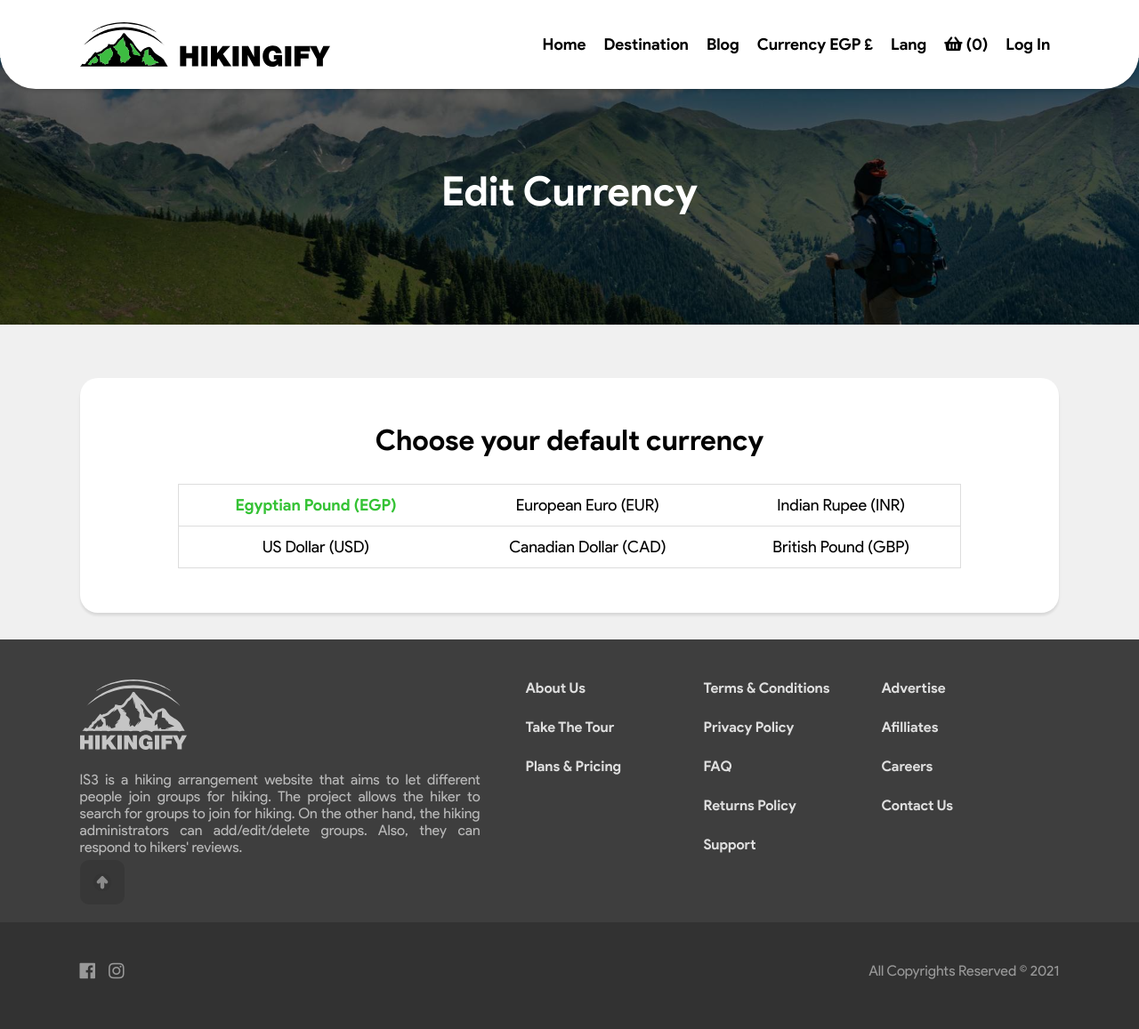
After one commit to xBodda/lets-hike, a PHP site: page /lets-hike/currency.php in a window 1280 px wide. The commit adds this page. Shown: the whole page at 89% size. Run offline with PHP 8.4, Linux system fonts and the light colour scheme; some libraries are stand-ins or nearby versions.

Commit message:
Added Currency.php

```diff
--- /dev/null
+++ b/currency.php
@@ -0,0 +1,77 @@
+<?php
+  include('includes/head.php');
+?>
+<!DOCTYPE html>
+<html lang="en" dir="ltr">
+
+<head>
+  <meta charset="utf-8">
+  <!-- Product Sans Font -->
+  <link rel="stylesheet" href="layout/css/productsans.css">
+  <!-- Main CSS File -->
+  <link rel="stylesheet" href="layout/css/master.css">
+  <!-- Favicon  -->
+  <link href="layout/svg/logo-mark.svg" rel="shortcut icon" type="image/png">
+  <!-- Link To Icons File -->
+  <link rel="stylesheet" href="https://use.fontawesome.com/releases/v5.6.3/css/all.css">
+  <title>Hikingify | Review Hike</title>
+</head>
+
+<body id="review">
+ <!-- Header START -->
+ <?php include('includes/header.php'); ?>
+    <!-- Header END -->
+
+    <!-- Top Banner START -->
+    <div class="top-banner">
+      <div class="overlay"></div>
+      <div class="content">
+        <h1>Edit Currency</h1>
+      </div>
+    </div>
+    <!-- Top Banner END -->
+
+  <!-- Cart Body START -->
+  <div class="terms-body">
+    <div class="flex-container">
+
+          <!-- Card 1 END-->
+
+
+
+
+
+      </div>
+
+    <!-- Cart Details START -->
+    <div class="center">
+      <div class=" terms-container ">
+        <h1 style="text-align: center;margin-bottom: 30px">Choose your default currency</h1>
+        <table class="cTable">
+                  <tr>
+                    <td style="color:#01b301cc;"><strong>Egyptian Pound (EGP)</strong></td>
+                    <!-- <td><button class="curButton">European Euro (EUR)</button></td> -->
+                    <td>European Euro (EUR)</td>
+
+                    <td>Indian Rupee (INR)</td>
+
+                  </tr>
+                    <td>US Dollar (USD)</td>
+                    <td>Canadian Dollar (CAD)</td>
+                    <td>British Pound (GBP)</td>
+                  </tr>
+</table>
+
+</div>
+</div>
+</div>
+
+
+    <!-- Footer START -->
+    <?php include('includes/footer.php'); ?>
+    <!-- Footer END -->
+
+
+</body>
+
+</html>
--- a/includes/header.php
+++ b/includes/header.php
@@ -6,7 +6,7 @@
       <div> <a href="index.php">Home</a> </div>
       <div> <a href="#">Destination</a> </div>
       <div> <a href="blog.php">Blog</a> </div>
-      <div> <a href="#">Currency EGP £</a> </div>
+      <div> <a href="currency.php">Currency EGP £</a> </div>
       <div id="lang"> Lang </div>
       <div>
         <a href="cart.php">
--- a/layout/css/master.css
+++ b/layout/css/master.css
@@ -387,7 +387,7 @@ label {
   width: 90%;
   height: 50px;
   background: none;
-  border: 3px solid rgba(1, 179, 1, 0.801);
+  border: 3px solid rgba(1, 179, 1, 0.8);
   border-radius: 100px;
   cursor: pointer;
   display: flex;
@@ -1110,7 +1110,35 @@ label {
 .myTable tr.tableHead, .myTable tr:hover {
   /* Add a grey background color to the table tableHead and on hover */
   background-color: #f1f1f1;
-}
+
+}
+
+.cTable {
+  border-collapse: collapse; /* Collapse borders */
+  width: 100%; /* Full-width */
+  border: 1px solid #ddd; /* Add a grey border */
+  font-size: 18px; /* Increase font-size */
+}
+
+.cTable th, .cTable td {
+  text-align: center; /* Left-align text */
+  padding: 12px; /* Add padding */
+}
+
+.cTable tr {
+  /* Add a bottom border to all table rows */
+  border-bottom: 1px solid #ddd;
+  cursor: pointer;
+}
+.curButton{
+  background-color: #34C234;
+  color: #fff;
+  margin: 0;
+  padding: 12px;
+  text-align: center;
+  border: none;
+}
+
 
 .wrapper {
   margin: 0 auto;
```
